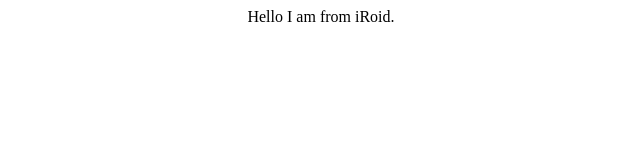
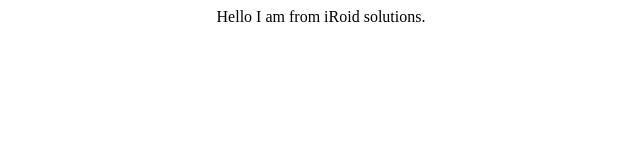
Before and after one commit to tirthp232/jenkins-demo, a plain HTML site: page index.html in a window 1280 px wide. Shown: the full height of the page, 319-959 px from the left. Drawn offline with Linux system fonts and the light colour scheme.

Commit message:
changes 2

```diff
--- a/index.html
+++ b/index.html
@@ -7,6 +7,6 @@
     <title>Document</title>
 </head>
 <body>
-    <center>Hello I am from iRoid.</center>
+    <center>Hello I am from iRoid solutions.</center>
 </body>
 </html>
```
